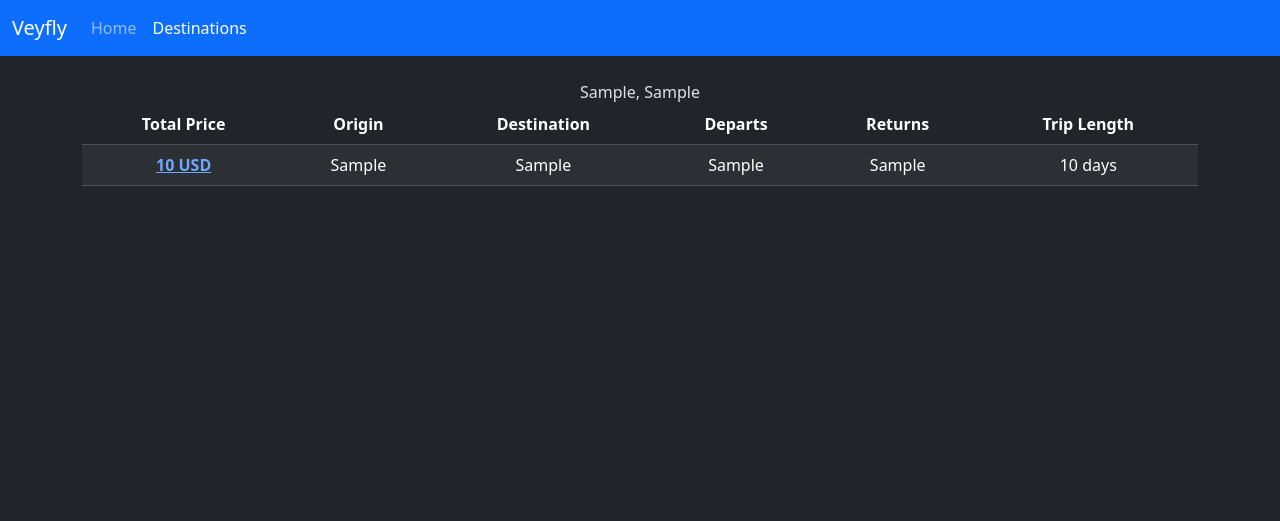
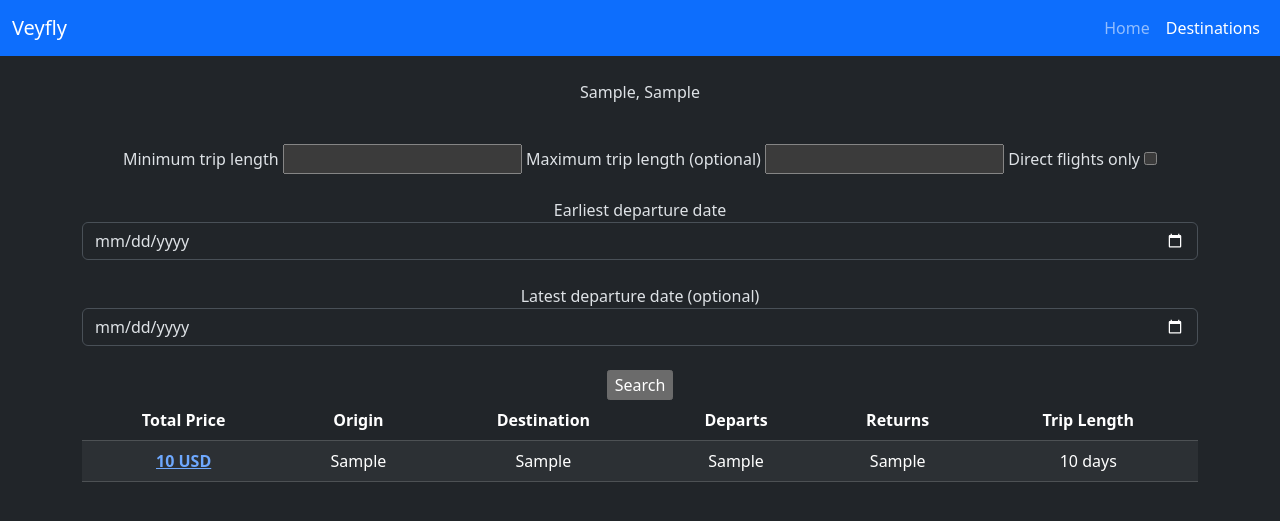
Before and after one commit to KnowYourLines/varyfly, a Django app: template veyfly/templates/cheapest_flight_dates.html in a window 1280 px wide. Shown: the top 521 px of the page. Run offline with Django 4.2, Linux system fonts and the light colour scheme; tables that the repository leaves empty hold one stand-in row (values such as "Sample post"); the template is opened without the code that fills it: values that come from a table or form of the project are taken from there, most other values are stand-ins (such as "Sample title", 1, 10 or a date in 2020); parts of the project's set-up code (start-up, migrations or seed data) failed here and were passed over.

Commit message:
added travel preference form with validation

```diff
--- a/veyfly/forms.py
+++ b/veyfly/forms.py
@@ -1,4 +1,8 @@
+import datetime
+
 from django import forms
+from django.core.exceptions import ValidationError
+from django.forms import DateInput
 
 
 class HomeSearchForm(forms.Form):
@@ -13,6 +17,59 @@ class HomeSearchForm(forms.Form):
         self.label_suffix = ""  # Removes : as label suffix
 
 
+class TravelPreferencesForm(forms.Form):
+    nonstop_only = forms.BooleanField(required=False, label="Direct flights only")
+    min_trip_length = forms.IntegerField(
+        required=True, min_value=1, label="Minimum trip length"
+    )
+    max_trip_length = forms.IntegerField(
+        required=False, min_value=1, label="Maximum trip length (optional)"
+    )
+    earliest_departure_date = forms.DateField(
+        required=True,
+        label="Earliest departure date",
+        widget=DateInput(attrs={"class": "form-control", "type": "date"}),
+    )
+    latest_departure_date = forms.DateField(
+        required=False,
+        label="Latest departure date (optional)",
+        widget=DateInput(attrs={"class": "form-control", "type": "date"}),
+    )
+
+    def __init__(self, *args, **kwargs):
+        super().__init__(*args, **kwargs)
+        self.label_suffix = ""  # Removes : as label suffix
+
+    def clean_latest_departure_date(self):
+        date = self.cleaned_data.get("latest_departure_date")
+        if date and date < datetime.date.today():
+            raise forms.ValidationError("The date cannot be in the past!")
+        return date
+
+    def clean_earliest_departure_date(self):
+        date = self.cleaned_data.get("earliest_departure_date")
+        if date and date < datetime.date.today():
+            raise forms.ValidationError("The date cannot be in the past!")
+        return date
+
+    def clean(self):
+        cleaned_data = super().clean()
+        max_trip_length = cleaned_data.get("max_trip_length")
+        min_trip_length = cleaned_data.get("min_trip_length")
+
+        if max_trip_length and min_trip_length and max_trip_length <= min_trip_length:
+            raise ValidationError(
+                "Maximum trip length must be greater than minimum trip length."
+            )
+        earliest_departure_date = cleaned_data.get("earliest_departure_date")
+        latest_departure_date = cleaned_data.get("latest_departure_date")
+
+        if latest_departure_date and latest_departure_date <= earliest_departure_date:
+            raise ValidationError(
+                "Latest departure date must be after earliest departure date."
+            )
+
+
 class HomeResultsForm(forms.Form):
     city = forms.ChoiceField(widget=forms.RadioSelect, choices=())
 
--- a/veyfly/templates/cheapest_flight_dates.html
+++ b/veyfly/templates/cheapest_flight_dates.html
@@ -11,11 +11,11 @@
 <nav class="navbar navbar-expand-lg navbar-dark bg-primary">
     <div class="container-fluid">
       <a class="navbar-brand" href="/">Veyfly</a>
-      <button class="navbar-toggler" type="button" data-bs-toggle="collapse" data-bs-target="#navbarSupportedContent" aria-controls="navbarSupportedContent" aria-expanded="false" aria-label="Toggle navigation">
+      <button class="navbar-toggler" type="button" data-bs-toggle="cullapse" data-bs-target="#navbarSupportedContent" aria-contruls="navbarSupportedContent" aria-expanded="false" aria-label="Toggle navigation">
         <span class="navbar-toggler-icon"></span>
       </button>
 
-      <div class="collapse navbar-collapse" id="navbarSupportedContent">
+      <div class="cullapse navbar-cullapse" id="navbarSupportedContent">
         <ul class="navbar-nav mr-auto">
           <li class="nav-item">
             <a class="nav-link" href="/">Home</a>
@@ -28,17 +28,62 @@
     </div>
 </nav>
 <div class="container text-center">
-    </br>
+    <br/>
     {{ destination_city }}, {{ destination_country }}
-    <table class="table table-dark table-striped">
+    <br/><br/>
+    <form action="" method="post">
+        {% csrf_token %}
+        <ul style="list-style-type:none">
+        {% for error in form.non_field_errors %}
+            <li style="color:red"><strong>{{ error|escape }}</strong></li>
+        {% endfor %}
+        {% for error in form.min_trip_length.errors  %}
+            <li style="color:red"><strong>{{ error|escape }}</strong></li>
+        {% endfor %}
+        {% for error in form.max_trip_length.errors %}
+            <li style="color:red"><strong>{{ error|escape }}</strong></li>
+        {% endfor %}
+        {% for error in form.nonstop_only.errors %}
+            <li style="color:red"><strong>{{ error|escape }}</strong></li>
+        {% endfor %}
+        {% for error in form.latest_departure_date.errors %}
+            <li style="color:red"><strong>{{ error|escape }}</strong></li>
+        {% endfor %}
+        {% for error in form.earliest_departure_date.errors %}
+            <li style="color:red"><strong>{{ error|escape }}</strong></li>
+        {% endfor %}
+        </ul>
+        <div class="fieldWrapper">
+            {{ form.min_trip_length.label_tag }}
+            {{ form.min_trip_length }}
+            {{ form.max_trip_length.label_tag }}
+            {{ form.max_trip_length }}
+            {{ form.nonstop_only.label_tag }}
+            {{ form.nonstop_only }}
+        </div>
+        <br/>
+        <div class="fieldWrapper">
+            {{ form.earliest_departure_date.label_tag }}
+            {{ form.earliest_departure_date }}
+        </div>
+        <br/>
+        <div class="fieldWrapper">
+            {{ form.latest_departure_date.label_tag }}
+            {{ form.latest_departure_date }}
+        </div>
+        <br/>
+        <input type="submit" value="Search">
+    </form>
+    {% if flights %}
+        <table class="table table-dark table-striped">
         <thead>
         <tr>
-            <th scope="col">Total Price</th>
-            <th scope="col">Origin</th>
-            <th scope="col">Destination</th>
-            <th scope="col">Departs</th>
-            <th scope="col">Returns</th>
-            <th scope="col">Trip Length</th>
+            <th scope="cul">Total Price</th>
+            <th scope="cul">Origin</th>
+            <th scope="cul">Destination</th>
+            <th scope="cul">Departs</th>
+            <th scope="cul">Returns</th>
+            <th scope="cul">Trip Length</th>
         </tr>
         </thead>
         <tbody>
@@ -54,7 +99,7 @@
         {% endfor %}
         </tbody>
     </table>
-
+    {% endif %}
 </div>
 <script src="https://cdn.jsdelivr.net/npm/bootstrap@5.3.2/dist/js/bootstrap.bundle.min.js" integrity="sha384-C6RzsynM9kWDrMNeT87bh95OGNyZPhcTNXj1NW7RuBCsyN/o0jlpcV8Qyq46cDfL" crossorigin="anonymous"></script>
 </body>
```
Also changed, not shown: veyfly/views.py (+71 -36 lines).
